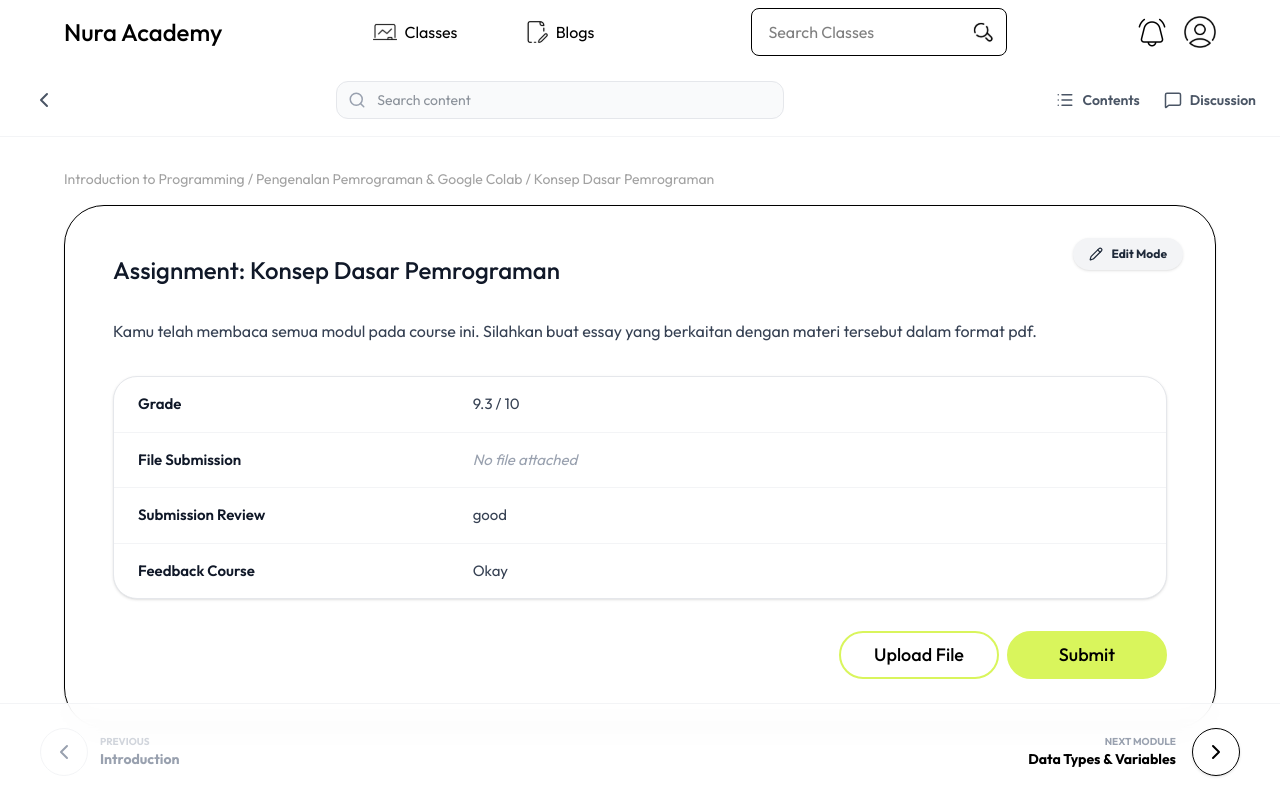
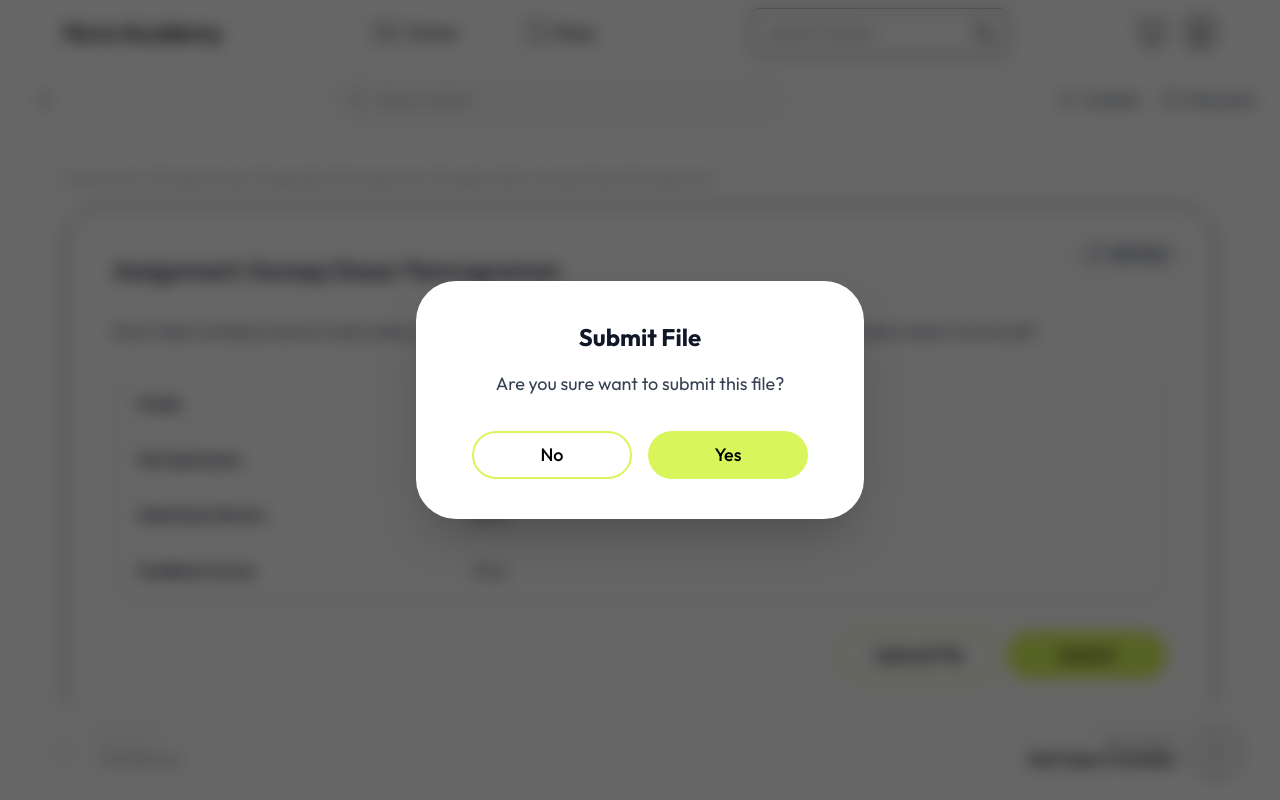
Before and after one commit to Nuraacademy/Nuraacademy, a Next.js app: page /modules/1 in a window 1280 px wide. Both pictures are taken after a click on the button "Submit". Shown: the top 800 px of the page. Built offline with nearby package versions, Linux system fonts and the light colour scheme.

Commit message:
feat(module detail): add confirmation modal for file submission; refactor submission handling

```diff
--- a/src/app/modules/[id]/page.tsx
+++ b/src/app/modules/[id]/page.tsx
@@ -11,6 +11,7 @@ import { Header2 } from '@/components/header2';
 import { SubmissionStatusTable } from '@/components/submission_status_table';
 import { LimeButton } from '@/components/lime_button';
 import { UploadModal } from '@/components/upload_file';
+import { ConfirmModal } from '@/components/confirmation_dialog';
 
 export default function ModuleDetailPage({ params }: { params: { id: string } }) {
     const isAdmin = true;
@@ -18,7 +19,7 @@ export default function ModuleDetailPage({ params }: { params: { id: string } })
 
     const [isEditing, setIsEditing] = useState(false);
     const [isModalOpen, setIsModalOpen] = useState(false);
-    const [file, setFile] = useState<File | null>(null);
+    const [isConfirmOpen, setIsConfirmOpen] = useState(false);
 
     const [submission, setSubmission] = useState({
         grade: 9.3,
@@ -26,6 +27,7 @@ export default function ModuleDetailPage({ params }: { params: { id: string } })
         review: "good",
         feedback: "Okay"
     });
+
 
     const [data, setData] = useState({
         classId: "1",
@@ -53,6 +55,20 @@ export default function ModuleDetailPage({ params }: { params: { id: string } })
     const handleSave = () => {
         setIsEditing(false);
         toast.success("Module saved successfully!");
+    };
+
+    const handleSaveAttempt = () => {
+        setIsConfirmOpen(true);
+    };
+
+    const handleFinalSave = () => {
+        // Logic to save data to database goes here
+        setIsConfirmOpen(false);
+        if (!submission.file) {
+            toast.error("File can not be empty");
+        } else {
+            toast.success("Course saved successfully!");
+        }
     };
 
     return (
@@ -113,7 +129,15 @@ export default function ModuleDetailPage({ params }: { params: { id: string } })
                                     <SubmissionStatusTable {...submission} />
                                     <div className="flex justify-end gap-2">
                                         <LimeButton label="Upload File" variant="outline" onClick={() => setIsModalOpen(true)} />
-                                        <LimeButton label="Submit" variant="solid" />
+                                        <LimeButton label="Submit" variant="solid" onClick={handleSaveAttempt} />
+                                        {/* Confirmation Modal */}
+                                        <ConfirmModal
+                                            isOpen={isConfirmOpen}
+                                            title="Submit File"
+                                            message="Are you sure want to submit this file?"
+                                            onConfirm={handleFinalSave}
+                                            onCancel={() => setIsConfirmOpen(false)}
+                                        />
                                     </div>
                                 </>
                             ) : (
--- /dev/null
+++ b/src/components/confirmation_dialog.tsx
@@ -0,0 +1,62 @@
+"use client";
+
+import React from 'react';
+import { LimeButton } from './lime_button';
+
+interface ConfirmModalProps {
+  isOpen: boolean;
+  title: string;
+  message: string;
+  onConfirm: () => void;
+  onCancel: () => void;
+  confirmText?: string;
+  cancelText?: string;
+}
+
+export const ConfirmModal = ({
+  isOpen,
+  title,
+  message,
+  onConfirm,
+  onCancel,
+  confirmText = "Yes",
+  cancelText = "No"
+}: ConfirmModalProps) => {
+  if (!isOpen) return null;
+
+  return (
+    <div className="fixed inset-0 z-[10002] flex items-center justify-center p-4">
+      {/* Backdrop */}
+      <div
+        className="fixed inset-0 bg-black/60 backdrop-blur-sm animate-in fade-in duration-200"
+        onClick={onCancel}
+      />
+
+      {/* Modal Card */}
+      <div className="relative bg-white w-full max-w-md rounded-[2.5rem] p-10 shadow-2xl flex flex-col items-center text-center animate-in zoom-in-95 duration-200">
+        <h2 className="text-2xl font-bold text-gray-900 mb-4">
+          {title}
+        </h2>
+
+        <p className="text-lg text-gray-700 mb-8 leading-relaxed">
+          {message}
+        </p>
+
+        <div className="flex gap-4 w-full justify-center">
+          {/* Cancel Button (Dark) */}
+          <LimeButton
+            label={cancelText}
+            onClick={onCancel}
+            variant='outline'
+          />
+
+          {/* Confirm Button (Lime) */}
+          <LimeButton
+            label={confirmText}
+            onClick={onConfirm}
+          />
+        </div>
+      </div>
+    </div>
+  );
+};
```
